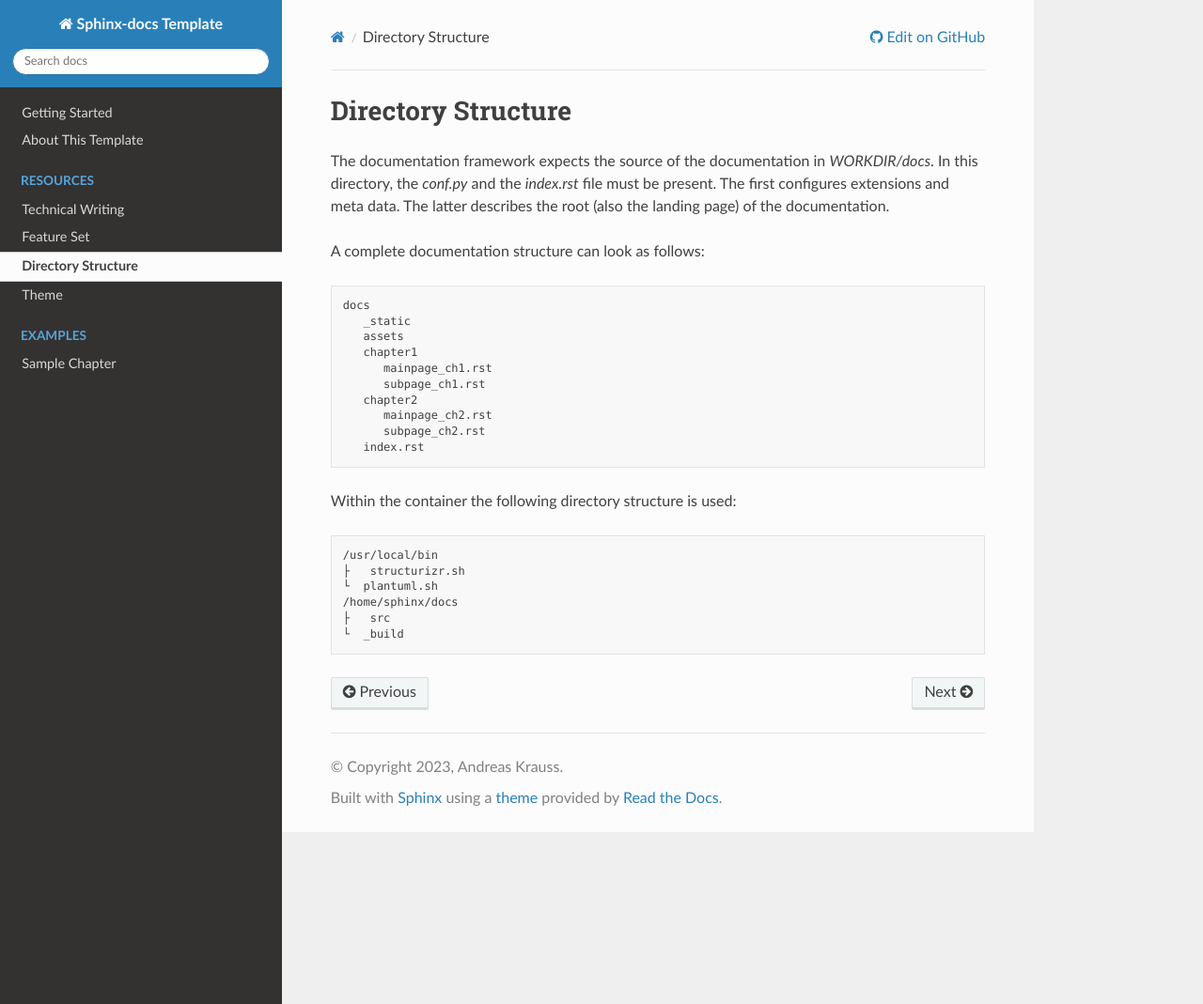
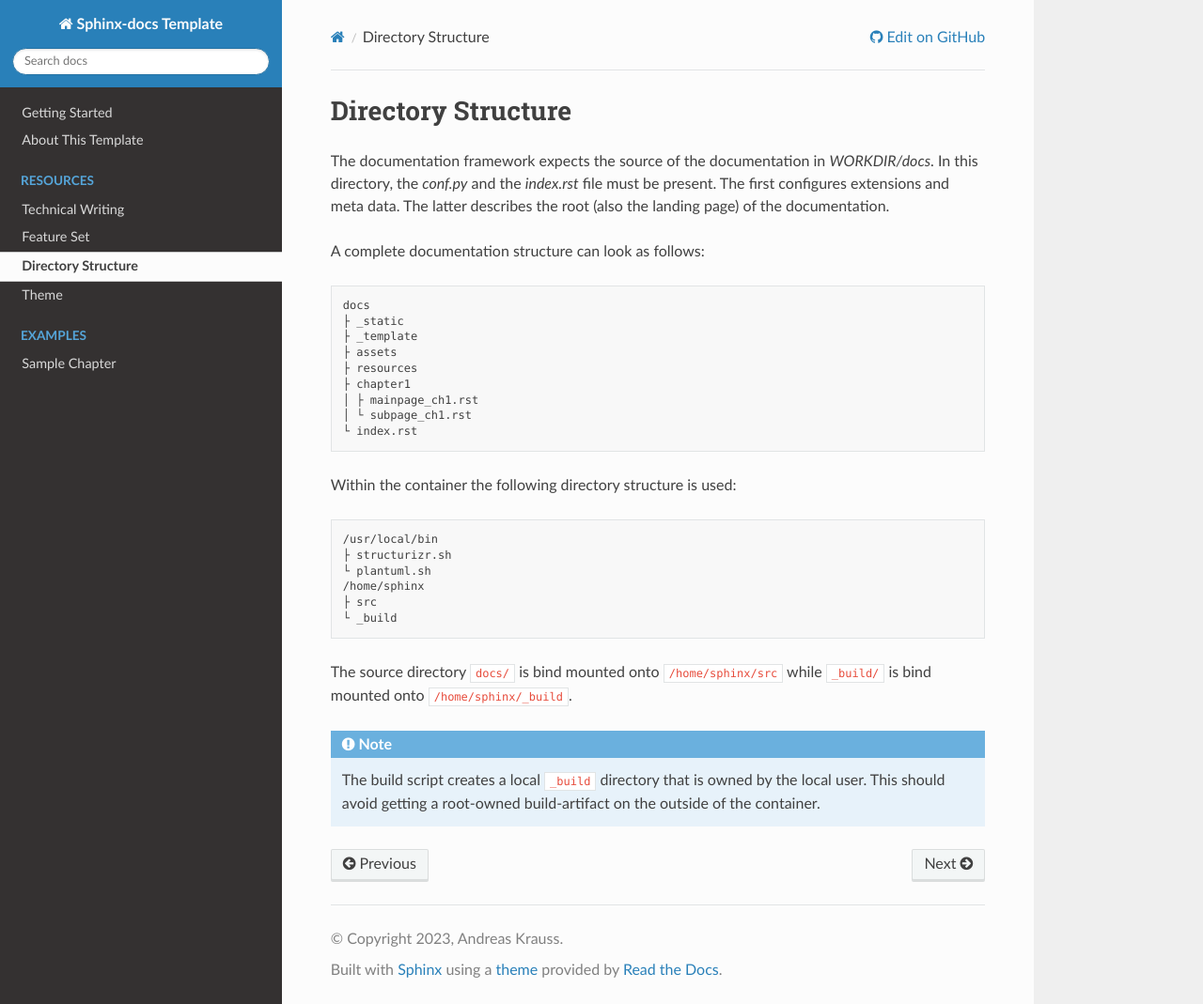
Before and after one commit to AndreasKrauss42/sphinx-docs-template, a Sphinx documentation site: the page built from docs/resources/directory_structure.rst, in a window 1280 px wide and 1069 px high. Shown: the whole window at 94% size. Built offline with Sphinx 7.4.7 and the Read the Docs theme 2.0.0, drawn with Linux system fonts in a browser that asks for light colours.

Commit message:
chore: cleanup some scripts and documentation articles

```diff
--- a/docs/resources/directory_structure.rst
+++ b/docs/resources/directory_structure.rst
@@ -14,15 +14,14 @@ A complete documentation structure can look as follows:
 .. code-block:: text
 
    docs
-      _static
-      assets
-      chapter1
-         mainpage_ch1.rst
-         subpage_ch1.rst
-      chapter2
-         mainpage_ch2.rst
-         subpage_ch2.rst
-      index.rst
+   ├ _static
+   ├ _template
+   ├ assets
+   ├ resources
+   ├ chapter1
+   │ ├ mainpage_ch1.rst
+   │ └ subpage_ch1.rst
+   └ index.rst
 
 
 Within the container the following directory structure is used:
@@ -30,8 +29,14 @@ Within the container the following directory structure is used:
 .. code-block:: text
 
    /usr/local/bin
-   ├   structurizr.sh
-   └  plantuml.sh
-   /home/sphinx/docs
-   ├   src
-   └  _build
+   ├ structurizr.sh
+   └ plantuml.sh
+   /home/sphinx
+   ├ src
+   └ _build
+
+The source directory ``docs/`` is bind mounted onto ``/home/sphinx/src``  while ``_build/`` is bind mounted onto ``/home/sphinx/_build``.
+
+.. note::
+   The build script creates a local ``_build`` directory that is owned by the local user.
+   This should avoid getting a root-owned build-artifact on the outside of the container.
--- a/docs/resources/feature_set.rst
+++ b/docs/resources/feature_set.rst
@@ -9,7 +9,7 @@ This framework provides support for several tools and components.
 Theme
 -----
 
-- `ReadTheDocs Theme <https://github.com/readthedocs/sphinx_rtd_theme>´__: Layout and design
+- `ReadTheDocs Theme <https://github.com/readthedocs/sphinx_rtd_theme>`__: Layout and Design
 
 Tools
 -----
@@ -21,7 +21,7 @@ Tools
 Components
 ----------
 
-- `copy-button <https://sphinx-copybutton.readthedocs.io/en/latest/>`__`: enables to copy commands from a codebox with one click
+- `copy-button <https://sphinx-copybutton.readthedocs.io/en/latest/>`__: enables to copy commands from a codebox with one click
 - `sphinx-design <https://sphinx-design.readthedocs.io/en/rtd-theme/>`__: adds expansion panels, grids, cards, and similar components
 - `emoji <https://sphinxemojicodes.readthedocs.io/en/stable/>`__: adds emoji support, and we all know how urgent we need emojis
 
--- a/docs/resources/technical_writing.rst
+++ b/docs/resources/technical_writing.rst
@@ -1,6 +1,6 @@
-#################
+=================
 Technical Writing
-#################
+=================
 
 
    Documentation is a love letter that you write to your future self.
```
Also changed, not shown: docs/index.rst (+0 -8 lines), 8 other files.
